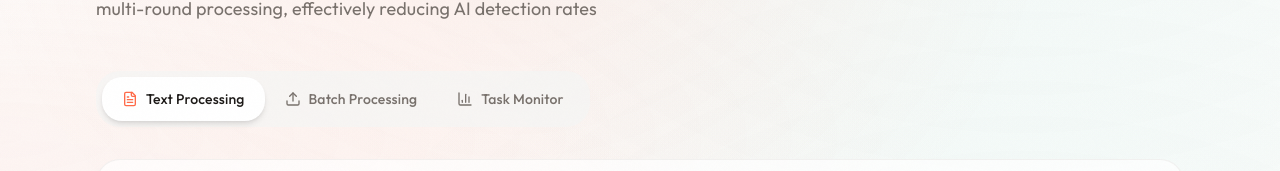
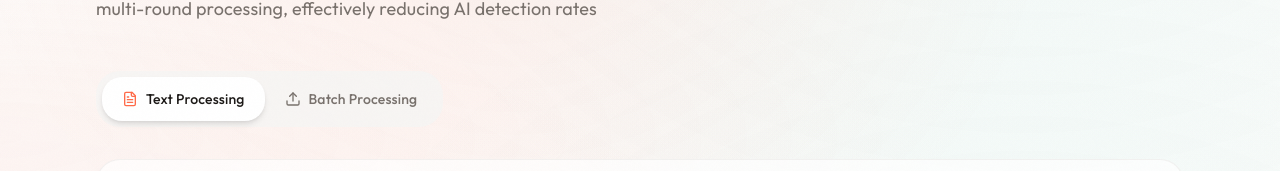
Before and after one commit to Digidai/HumanTouch, a Next.js app: page /en in a window 1280 px wide. Shown: the part 263-434 px from the top of the page. Built offline with nearby package versions, Linux system fonts and the light colour scheme; no server answers.

Commit message:
refactor: 移除任务监控 Tab

```diff
--- a/src/components/Dashboard.tsx
+++ b/src/components/Dashboard.tsx
@@ -1,10 +1,9 @@
 'use client';
 
 import { useState } from 'react';
-import { FileText, BarChart3, Upload } from 'lucide-react';
+import { FileText, Upload } from 'lucide-react';
 import { useTranslations } from 'next-intl';
 import { TextProcessor } from './TextProcessor';
-import { TaskMonitor } from './TaskMonitor';
 import { BatchProcessor } from './BatchProcessor';
 
 export function Dashboard() {
@@ -23,12 +22,6 @@ export function Dashboard() {
       name: t('tabs.batch'),
       icon: Upload,
       component: BatchProcessor,
-    },
-    {
-      id: 'monitor',
-      name: t('tabs.monitor'),
-      icon: BarChart3,
-      component: TaskMonitor,
     },
   ];
 
```
